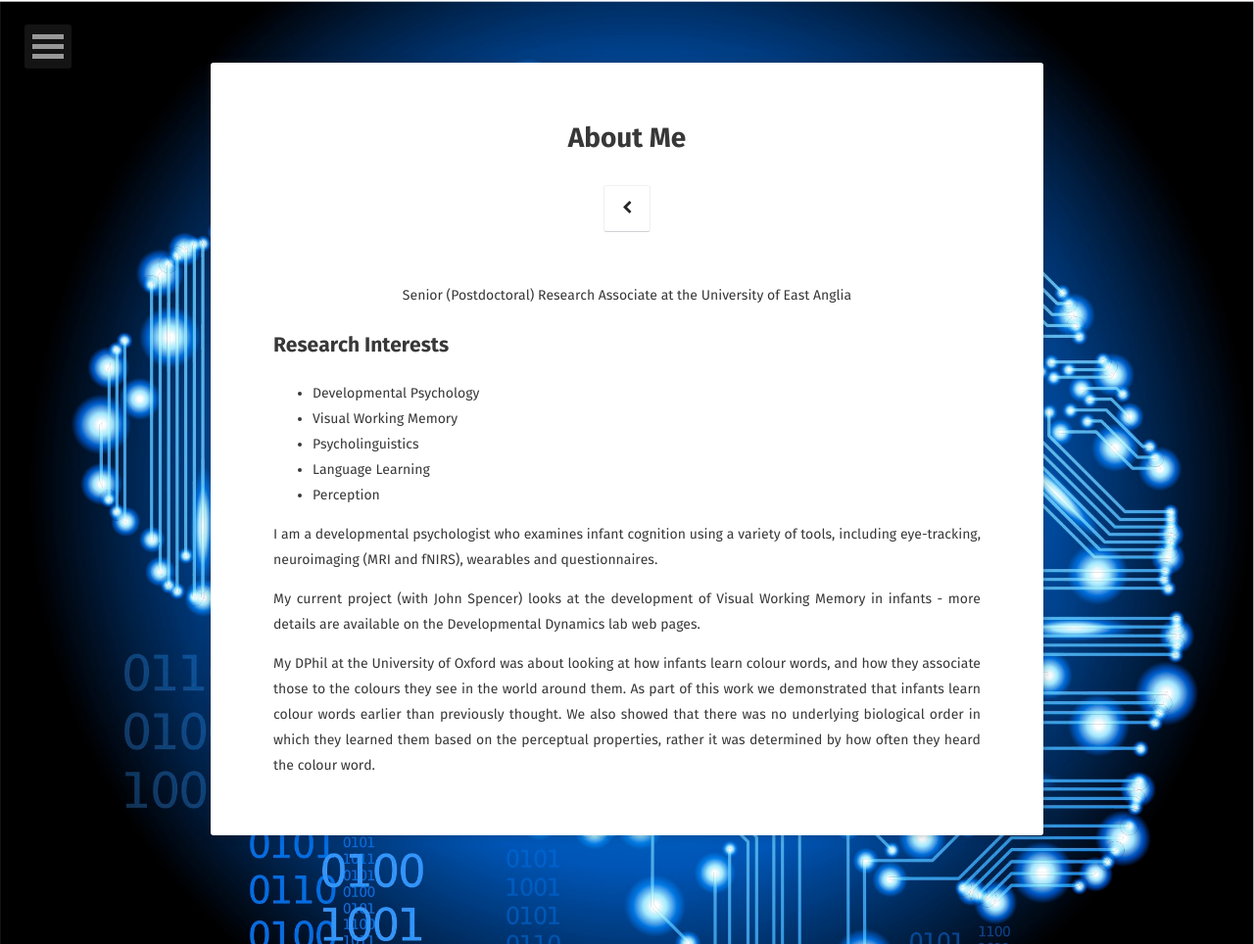
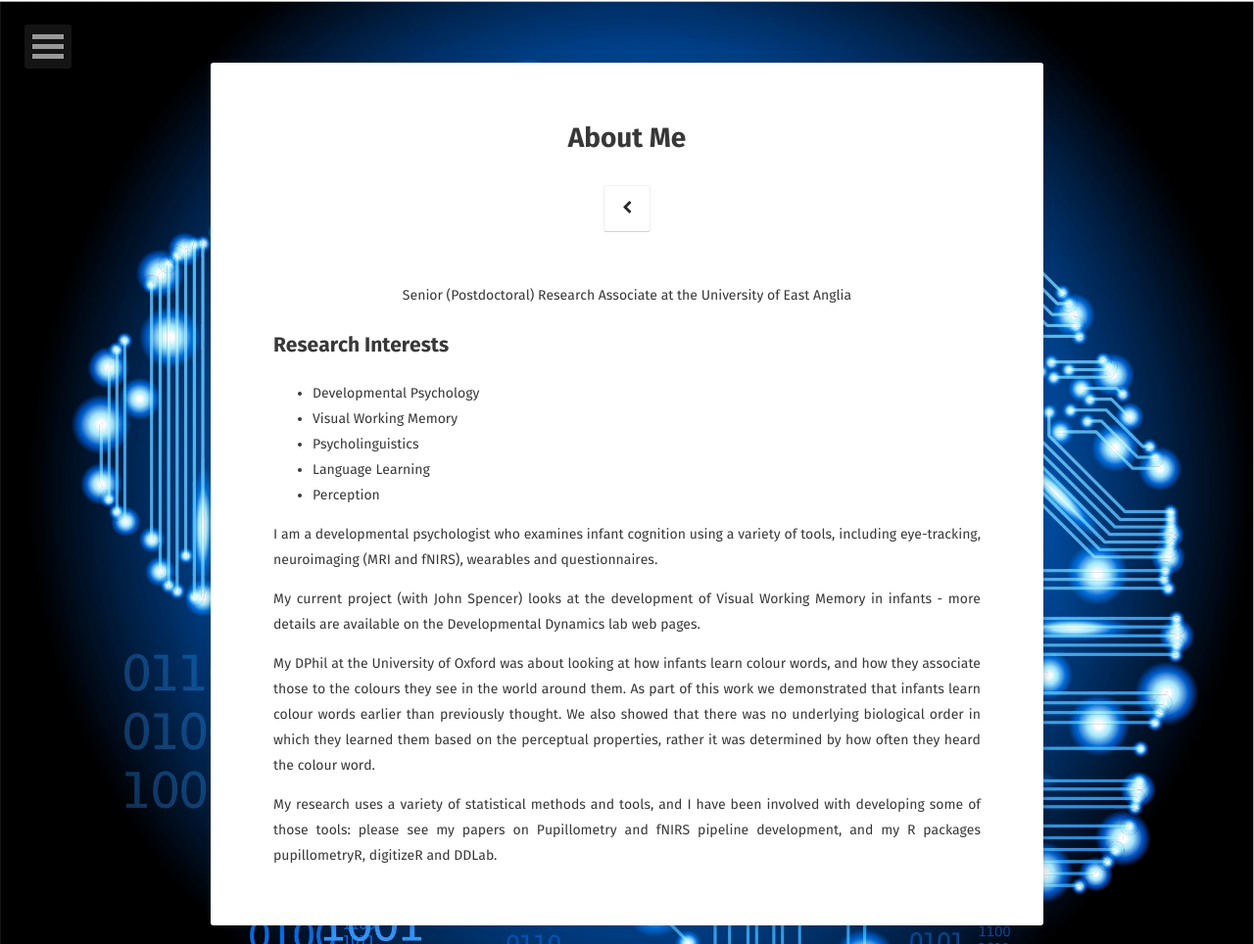
Before and after one commit to samhforbes/samhforbes.github.io, a Jekyll site: the page built from about/index.md, in a window 1280 px wide. Shown: the whole page at 98% size. Built offline with Jekyll 4.4.1, drawn with Linux system fonts in a browser that asks for light colours; some web fonts are replaced.

Commit message:
Update index.md

```diff
--- a/about/index.md
+++ b/about/index.md
@@ -21,3 +21,5 @@
 
 My DPhil at the University of Oxford was about looking at how infants learn colour words,
 and how they associate those to the colours they see in the world around them. As part of this work we demonstrated that infants learn colour words earlier than previously thought. We also showed that there was no underlying biological order in which they learned them based on the perceptual properties, rather it was determined by how often they heard the colour word.
+
+My research uses a variety of statistical methods and tools, and I have been involved with developing some of those tools: please see my papers on Pupillometry and fNIRS pipeline development, and my R packages pupillometryR, digitizeR and DDLab.
```
